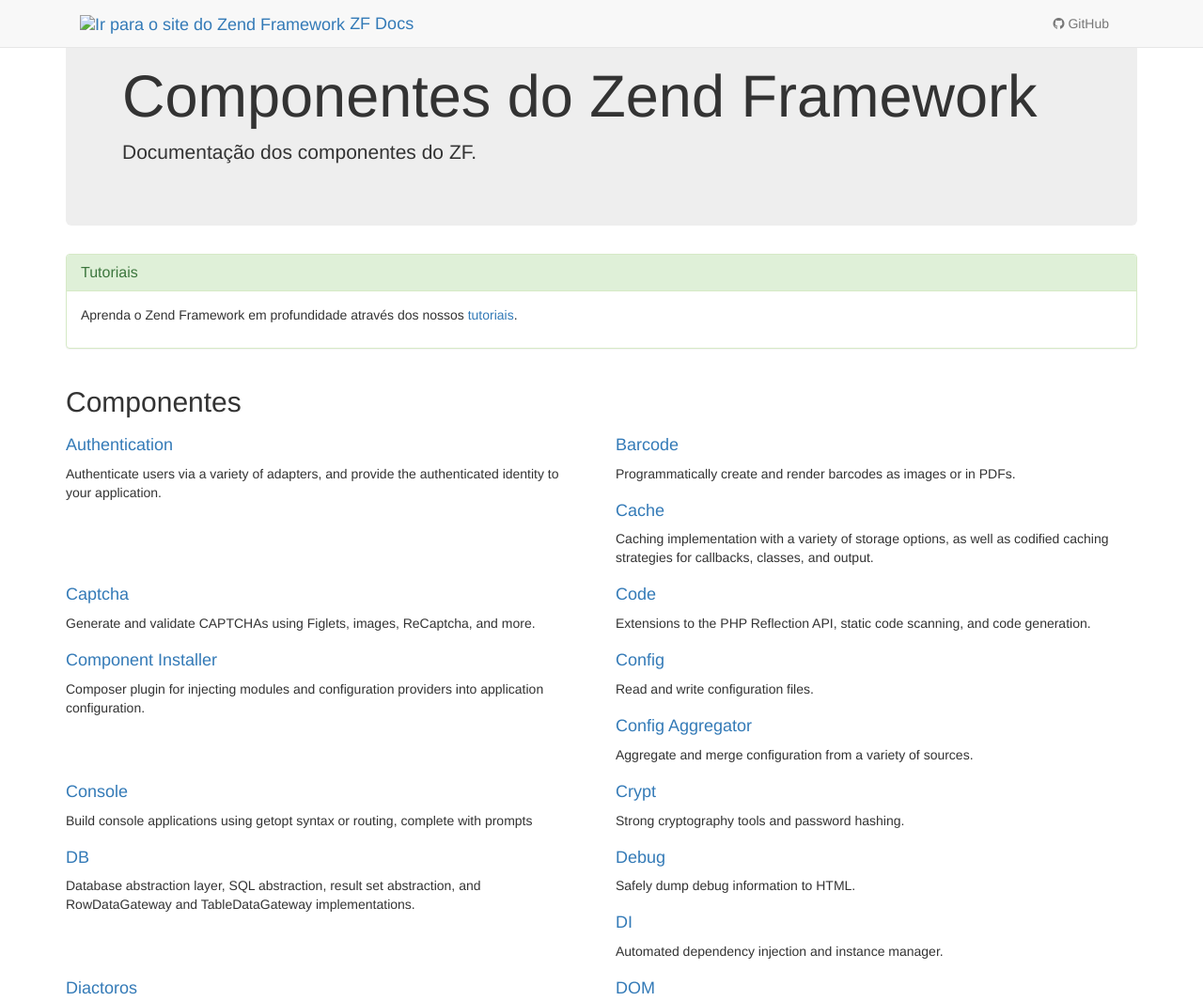
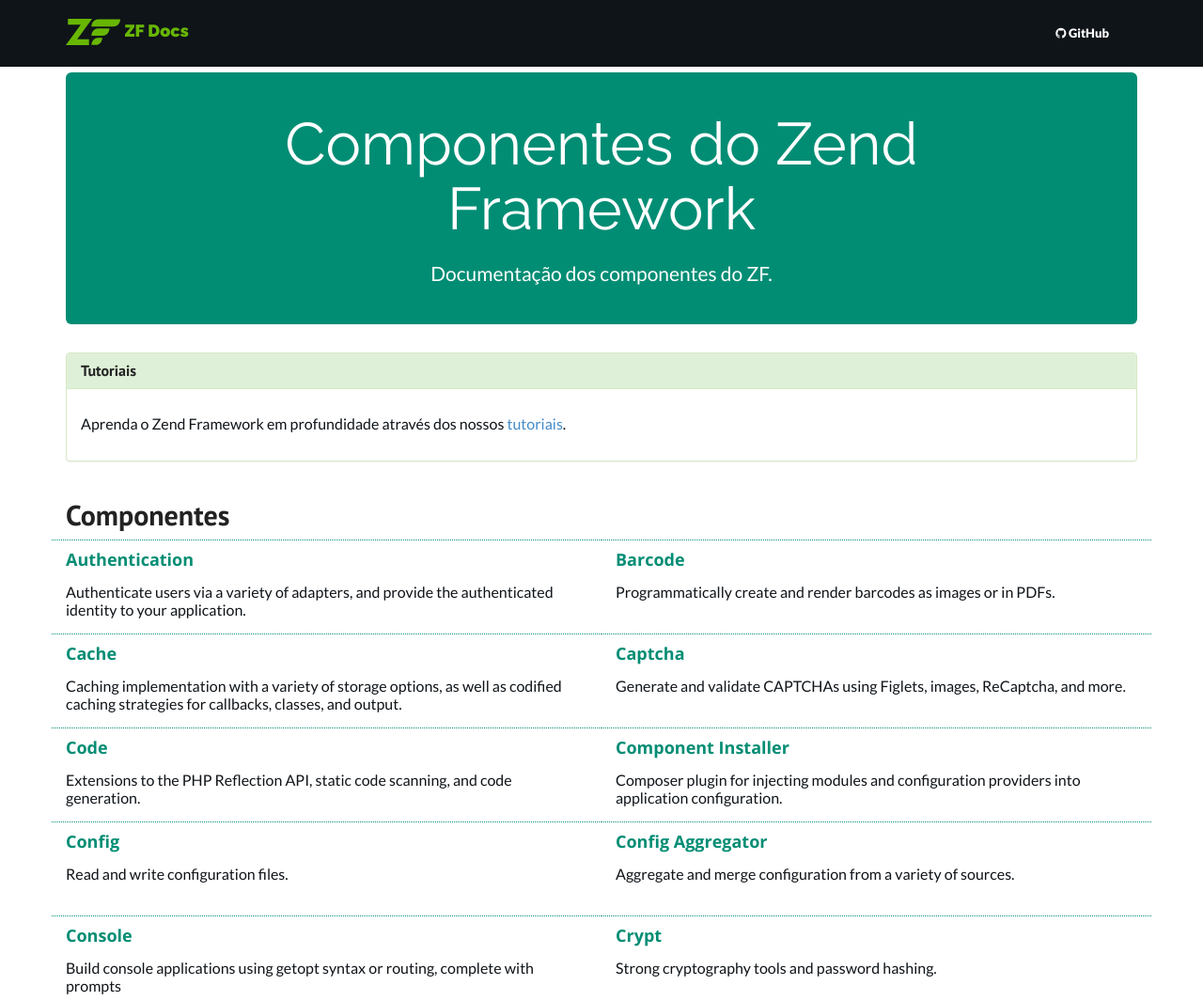
Before and after one commit to arcristo/zend-doc-pt-br, a plain HTML site: page doc/src/index.html in a window 1280 px wide. Shown: the top 1065 px of the page at 94% size. Drawn offline with nearby package versions, Linux system fonts and the light colour scheme; the site is published under a folder, as on GitHub Pages, so addresses that start at the root find nothing.

Commit message:
#2: Fix assets path

```diff
--- a/doc/src/index.html
+++ b/doc/src/index.html
@@ -6,10 +6,10 @@
     <meta name="viewport" content="width=device-width, initial-scale=1.0">
     <meta name="description" content="Componentes do Zend Framework">
     <title>Componentes do Zend Framework</title>
-    <link rel="shortcut icon" href="/assets/img/favicon.ico">
+    <link rel="shortcut icon" href="./assets/img/favicon.ico">
     <link rel="stylesheet" href="https://cdn.jsdelivr.net/npm/bootstrap@3.3.7/dist/css/bootstrap.min.css">
     <link rel="stylesheet" href="https://cdn.jsdelivr.net/npm/font-awesome@4.7.0/css/font-awesome.min.css">
-    <link rel="stylesheet" href="/assets/css/styles.css">
+    <link rel="stylesheet" href="./assets/css/styles.css">
 </head>
 <body class="homepage">
 
@@ -20,7 +20,7 @@
             <div class="navbar-header">
                 <!-- Main title -->
                 <span class="navbar-brand">
-                    <a class="logo-link" href="https://framework.zend.com" title="Zend Framework"><img src="/assets/img/zf-logo-mark.svg" height="28" alt="Ir para o site do Zend Framework" /></a>
+                    <a class="logo-link" href="https://framework.zend.com" title="Zend Framework"><img src="./assets/img/zf-logo-mark.svg" height="28" alt="Ir para o site do Zend Framework" /></a>
                     <a href="./">ZF Docs</a>
                 </span>
             </div>
```
